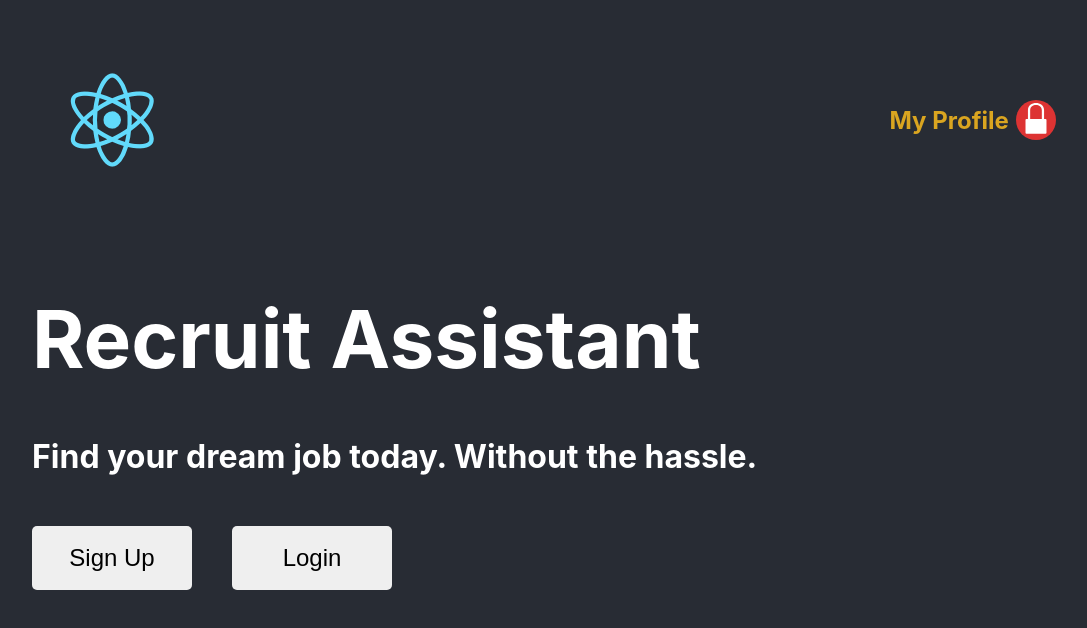
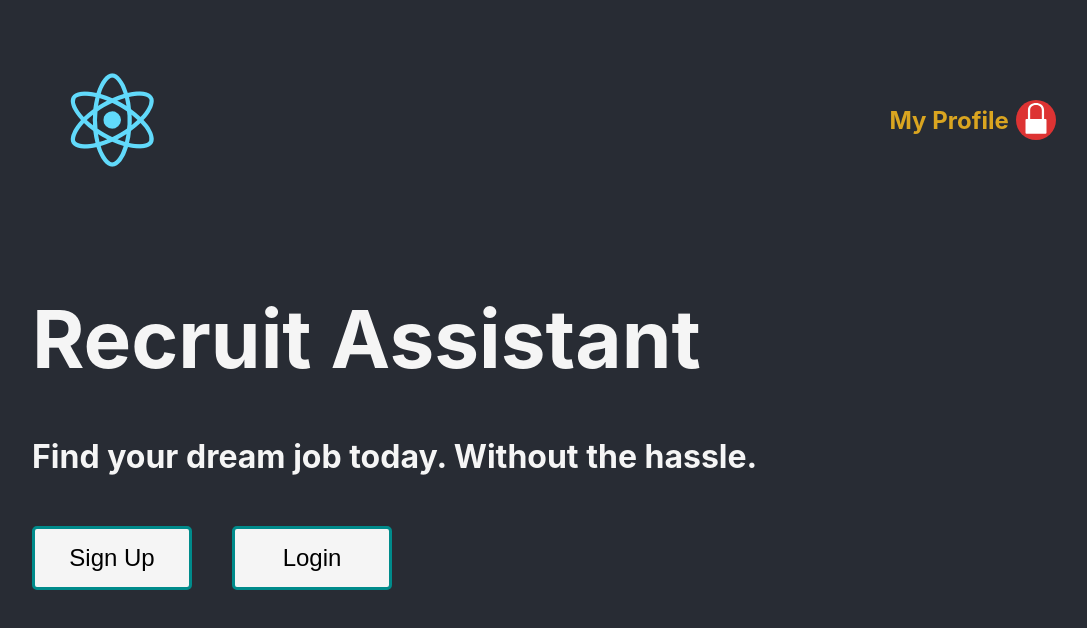
Before and after one commit to rwang301/COMP3900-Project, a React (Create React App) app in the folder frontend/: page / in a window 1280 px wide. Shown: the top 628 px of the page, without its empty margins (96-1183 px from the left). Built offline with nearby package versions, Linux system fonts and the light colour scheme.

Commit message:
Finish first page

```diff
--- a/frontend/src/App.css
+++ b/frontend/src/App.css
@@ -1,6 +1,6 @@
 .App {
   background-color: #282c34;
-  color: white;
+  color: whitesmoke;
   min-height: 100vh;
   padding: 0 10%;
 }
@@ -11,7 +11,7 @@
   align-items: center;
   justify-content: space-between;
   font-size: calc(10px + 2vmin);
-  color: white;
+  color: whitesmoke;
 }
 
 .App-logo {
@@ -79,16 +79,20 @@
   justify-content: space-between;
 }
 
-#button-container > button {
+.primary-button {
   max-width: 20vmin;
   width: 20vmin;
   height: 8vmin;
   font-size: 3vmin;
   border-radius: 5px;
+  background: whitesmoke;
+  color: black;
+  border: 3px solid darkcyan;
 }
 
-#button-container > button:hover {
+.primary-button:hover {
   font-weight: bold;
   background: black;
-  color: white;
+  color: whitesmoke;
+  border: 1px solid whitesmoke;
 }
--- a/frontend/src/App.js
+++ b/frontend/src/App.js
@@ -19,12 +19,16 @@ function App() {
         <h1>Recruit Assistant</h1>
         <h2>Find your dream job today. Without the hassle.</h2>
         <section id="button-container">
-          <button>Sign Up</button>
-          <button>Login</button>
+          <Button>Sign Up</Button>
+          <Button>Login</Button>
         </section>
       </main>
     </div>
   );
 }
 
+function Button(props) {
+  return <button className="primary-button">{props.children}</button>
+}
+
 export default App;
--- a/frontend/src/index.css
+++ b/frontend/src/index.css
@@ -11,7 +11,3 @@ code {
   font-family: source-code-pro, Menlo, Monaco, Consolas, 'Courier New',
     monospace;
 }
-
-button {
-  border: none;
-}
```
